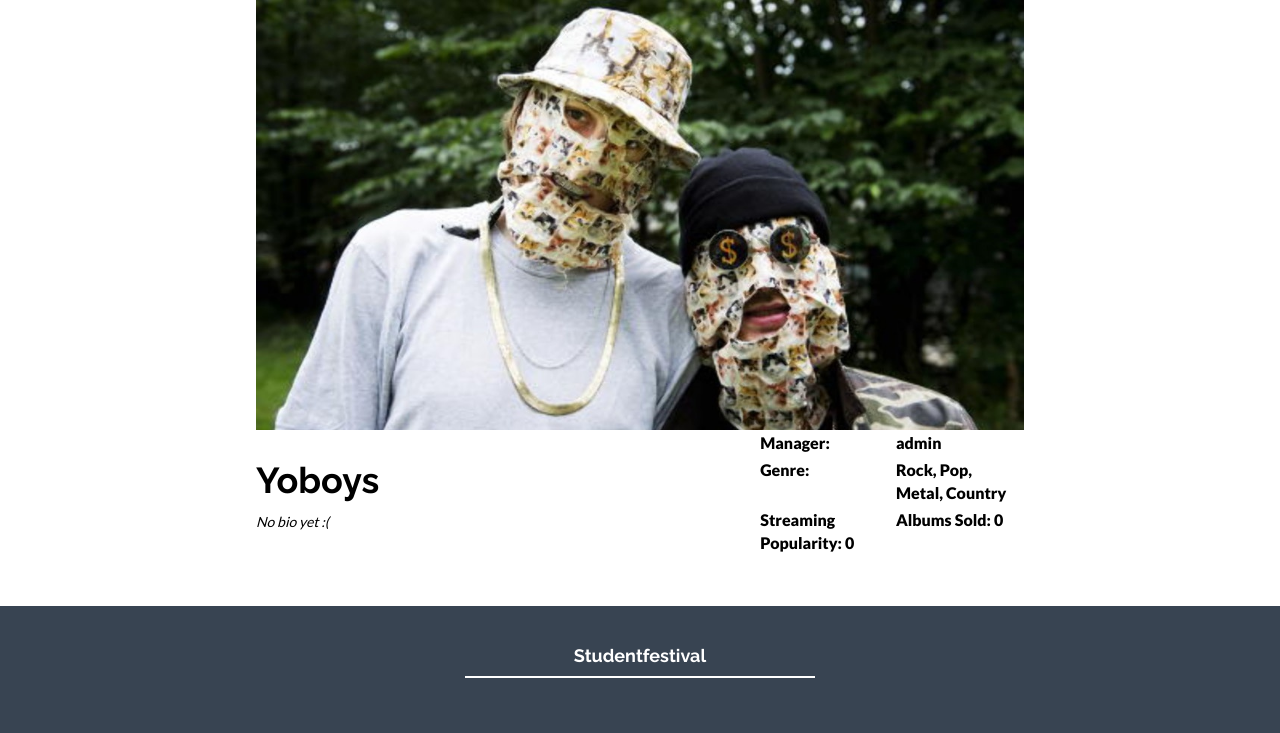
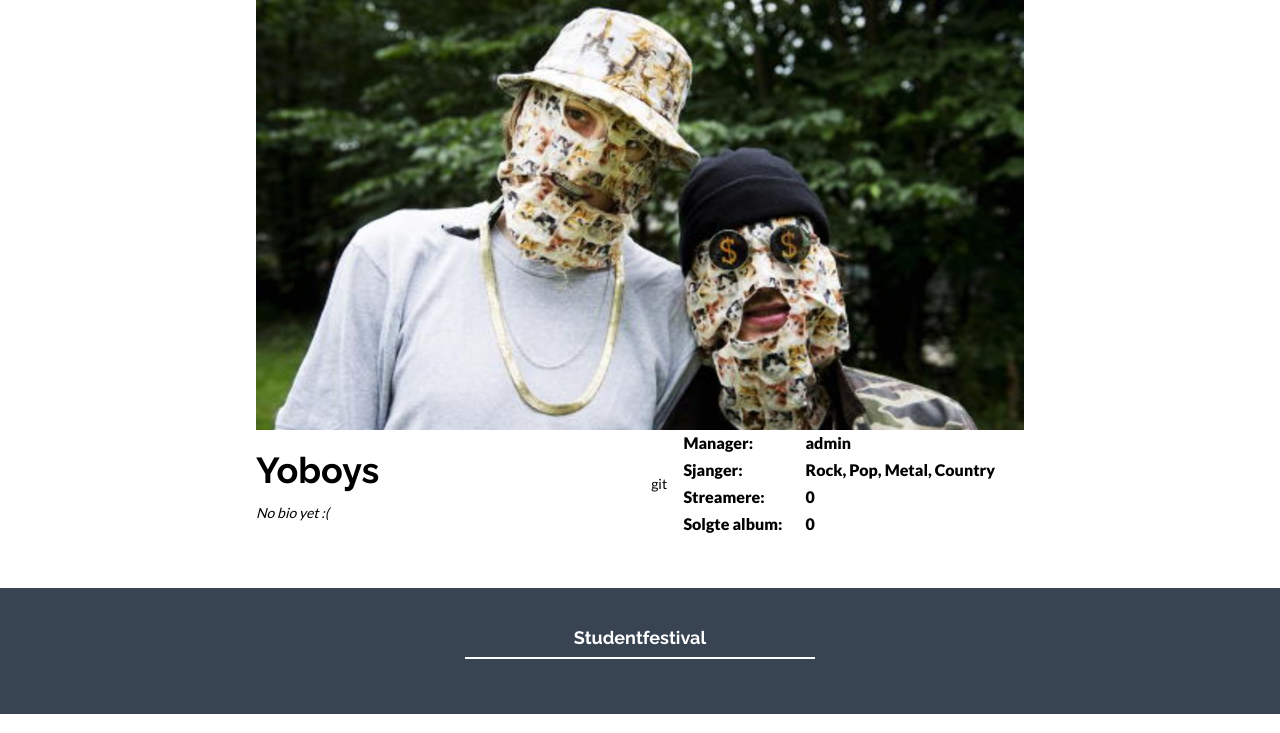
Before and after one commit to IT1901-Club20/studfest, a Django app: page /band/2/ in a window 1280 px wide. Shown: the part 101-834 px from the top of the page. Run offline with Django 3.2, Linux system fonts and the light colour scheme; data comes from the database, SQL or seed files in the repository; some libraries are stand-ins or nearby versions.

Commit message:
show key-information on band/detail

```diff
--- a/static/css/thefestival.css
+++ b/static/css/thefestival.css
@@ -81,11 +81,11 @@ td {
 }
 
 .left {
-  width: 55%;
+  width: 50%;
 }
 
 .right {
-  width: 35%;
+  width: 45%;
 }
 
 .right td {
--- a/templates/band/detail.html
+++ b/templates/band/detail.html
@@ -26,13 +26,17 @@
             </tr>
             {% if band.genres %}
                 <tr>
-                    <td>Genre:</td>
+                    <td>Sjanger:</td>git
                     <td>{{ band.genres.all|join:', ' }}</td>
                 </tr>
             {% endif %}
             <tr>
-                <td>Streaming Popularity: {{ band.streaming_popularity }}</td>
-                <td>Albums Sold: {{ band.albums_sold }}</td>
+                <td>Streamere:</td>
+                <td>{{ band.streaming_popularity }}</td>
+            </tr>
+            <tr>
+                <td>Solgte album:</td>
+                <td>{{ band.albums_sold }}</td>
             </tr>
         </table>
     </div>
```
